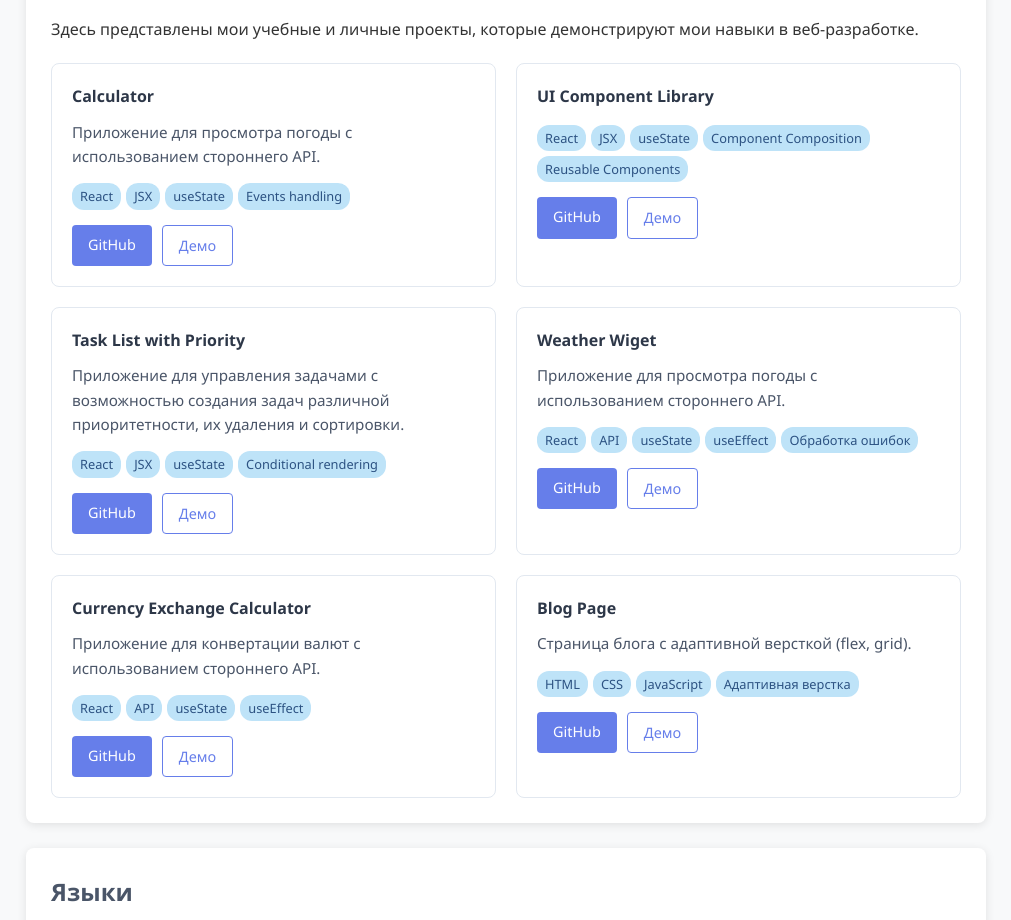
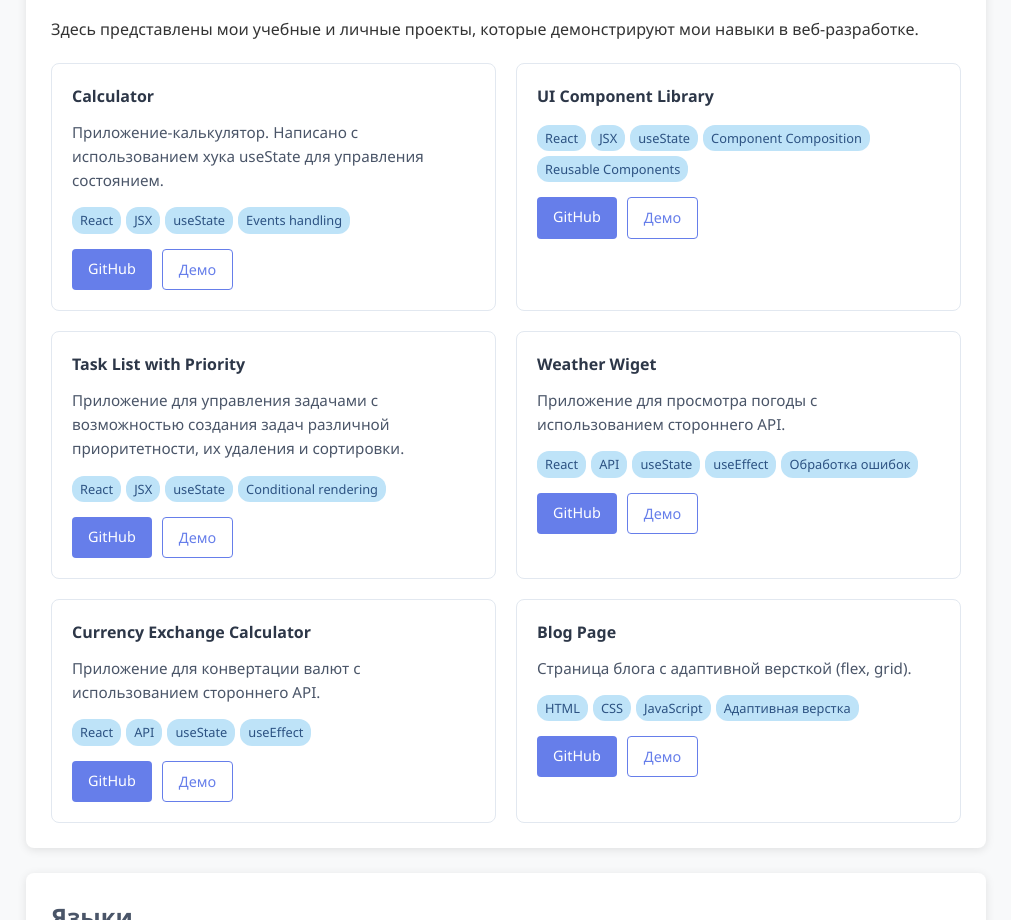
Before and after one commit to Hauryliuk-Viktoria/Hauryliuk-Viktoria.github.io, a plain HTML site: page index.html in a window 1280 px wide. Shown: the part 1594-2514 px from the top of the page, without its empty margins (134-1145 px from the left). Drawn offline with Linux system fonts and the light colour scheme; a script that the page names is missing.

Commit message:
edit project

```diff
--- a/index.html
+++ b/index.html
@@ -118,7 +118,8 @@
           <div class="project-card">
             <h4>Calculator</h4>
             <p>
-              Приложение для просмотра погоды с использованием стороннего API.
+              Приложение-калькулятор. Написано с использованием хука useState
+              для управления состоянием.
             </p>
             <div class="project-tech">
               <span class="tech-tag">React</span>
```
